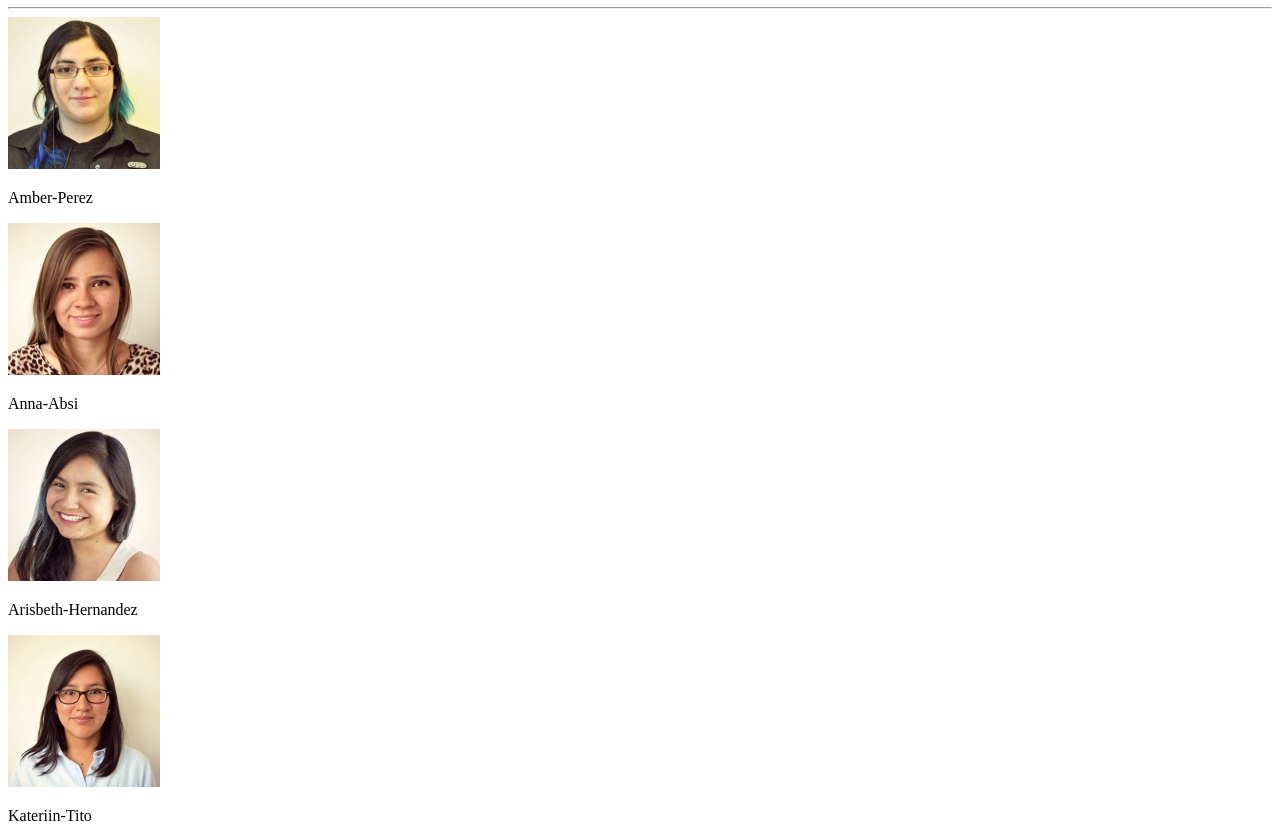
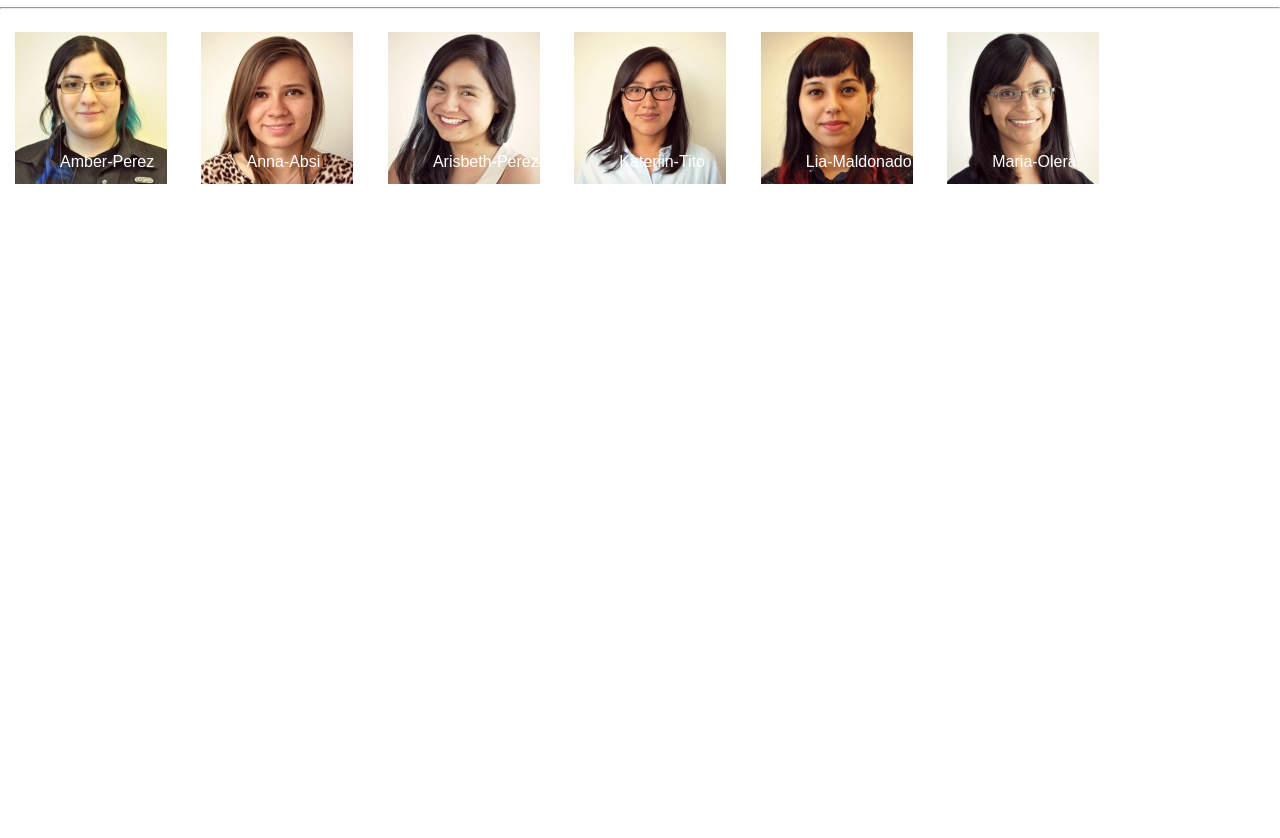
Before and after one commit to YAFERNANDA/Nuestrras-Coders, a plain HTML site: page index.html in a window 1280 px wide. Shown: the part 73-911 px from the top of the page. After the commit the page ends 800 px from the top, so only its background shows below. Drawn offline with Linux system fonts and the light colour scheme.

Commit message:
estructurando imagenes en css

```diff
--- a/css/main.css
+++ b/css/main.css
@@ -0,0 +1,22 @@
+body{
+  box-sizing: border-box;
+  margin:0px;
+  padding: 0px;
+  font-family: sans-serif;
+}
+
+div{
+  display: inline-block;
+}
+ img{
+   margin: 15px;
+ }
+p{
+  box-sizing: border-box;
+  margin: 0px;
+  padding:0px;
+  position: relative;
+  bottom: 50px;
+  left: 60px;
+  color: white;
+}
--- a/index.html
+++ b/index.html
@@ -3,28 +3,37 @@
   <head>
     <meta charset="utf-8">
     <title>Nuestras Coders</title>
+    <link rel="stylesheet" href="css/main.css">
   </head>
   <body>
     <header>
       <h1>Nuestras Coders</h1>
       <hr>
     </header>
-    <section class="box1">
-      <img src="assets/imgs/amber-perez.jpg" alt="amber-perez">
-      <p>Amber-Perez</p>
-      <img src="assets/imgs/anna-absi.jpg" alt="ana-absi">
-      <p>Anna-Absi</p>
-      <img src="assets/imgs/arisbeth-hernandez.jpg" alt="arisbeth-hernandez">
-      <p>Arisbeth-Hernandez</p>
-    </section>
-    <section class="box2">
-      <img src="assets/imgs/katherin-tito.jpg" alt="katerin-tito">
-      <p>Kateriin-Tito</p>
-      <img src="assets/imgs/lia-maldonado.jpg" alt="lia-maldonado">
-      <p>Lia-Maldonado</p>
-      <img src="assets/imgs/maria-olvera.jpg" alt="maria-olvera">
-      <p>Maria-Olvera</p>
-    </section>
+    <div class="one">
 
+      <div>
+        <img src="assets/imgs/amber-perez.jpg" alt="amber-perez"><p>Amber-Perez</p>
+      </div>
+      <div>
+        <img src="assets/imgs/anna-absi.jpg" alt="ana-absi">
+        <p>Anna-Absi</p>
+      </div>
+      <div>
+        <img src="assets/imgs/arisbeth-perez.jpg" alt="arisbeth-hernandez"><p>Arisbeth-Perez</p>
+      </div>
+   </div>
+   <div class="two">
+
+       <div>
+         <img src="assets/imgs/katherin-tito.jpg" alt="katerin-tito"><p>Kateriin-Tito</p>
+       </div>
+       <div>
+         <img src="assets/imgs/lia-maldonado.jpg" alt="lia-maldonado"><p>Lia-Maldonado</p>
+       </div>
+       <div>
+         <img src="assets/imgs/maria-olvera.jpg" alt="maria-olvera"><p>Maria-Olera</p>
+       </div>
+    </div>
   </body>
 </html>
```
Also changed, not shown: assets/imgs/arisbeth-perez.jpg (renamed from assets/imgs/arisbeth-hernandez.jpg).
